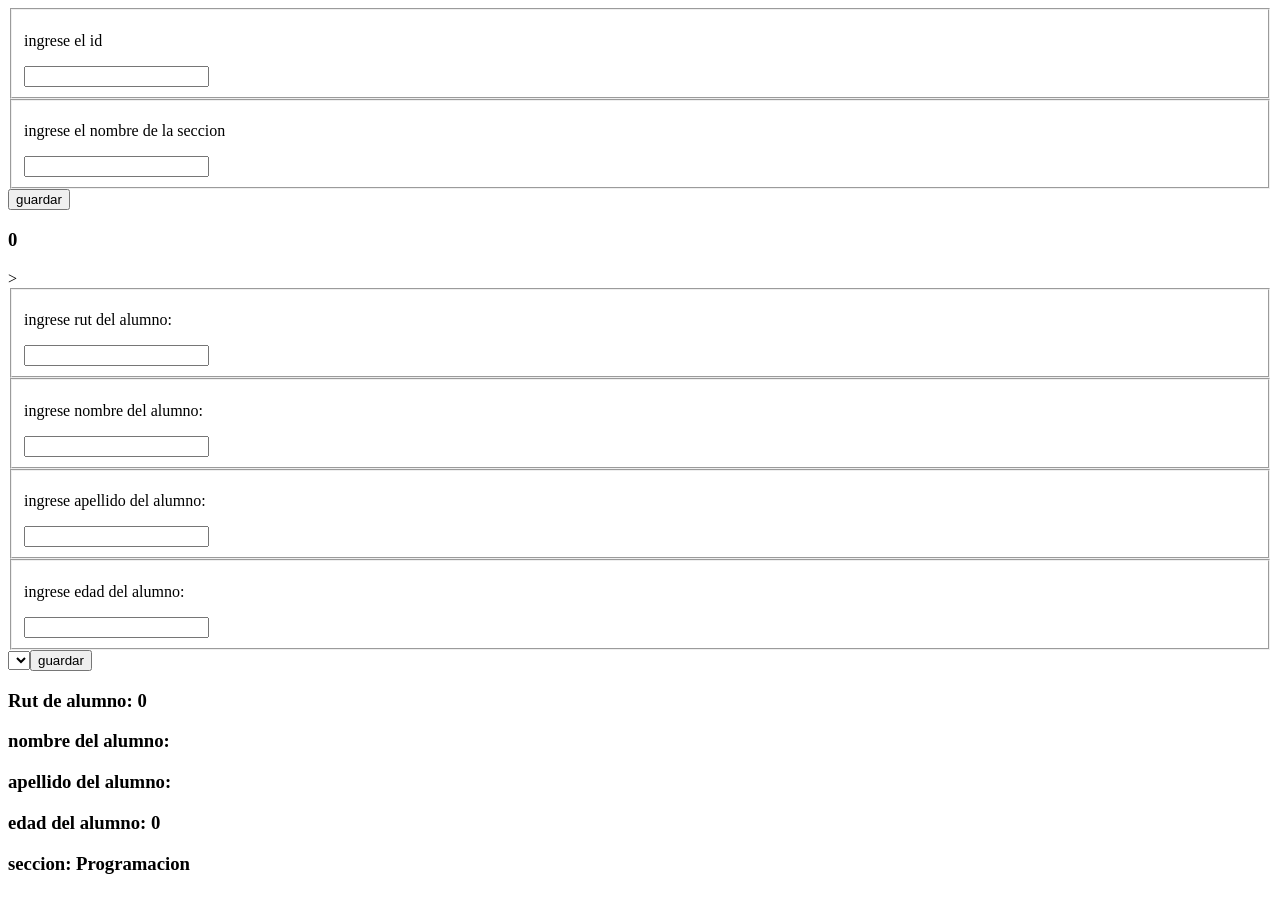
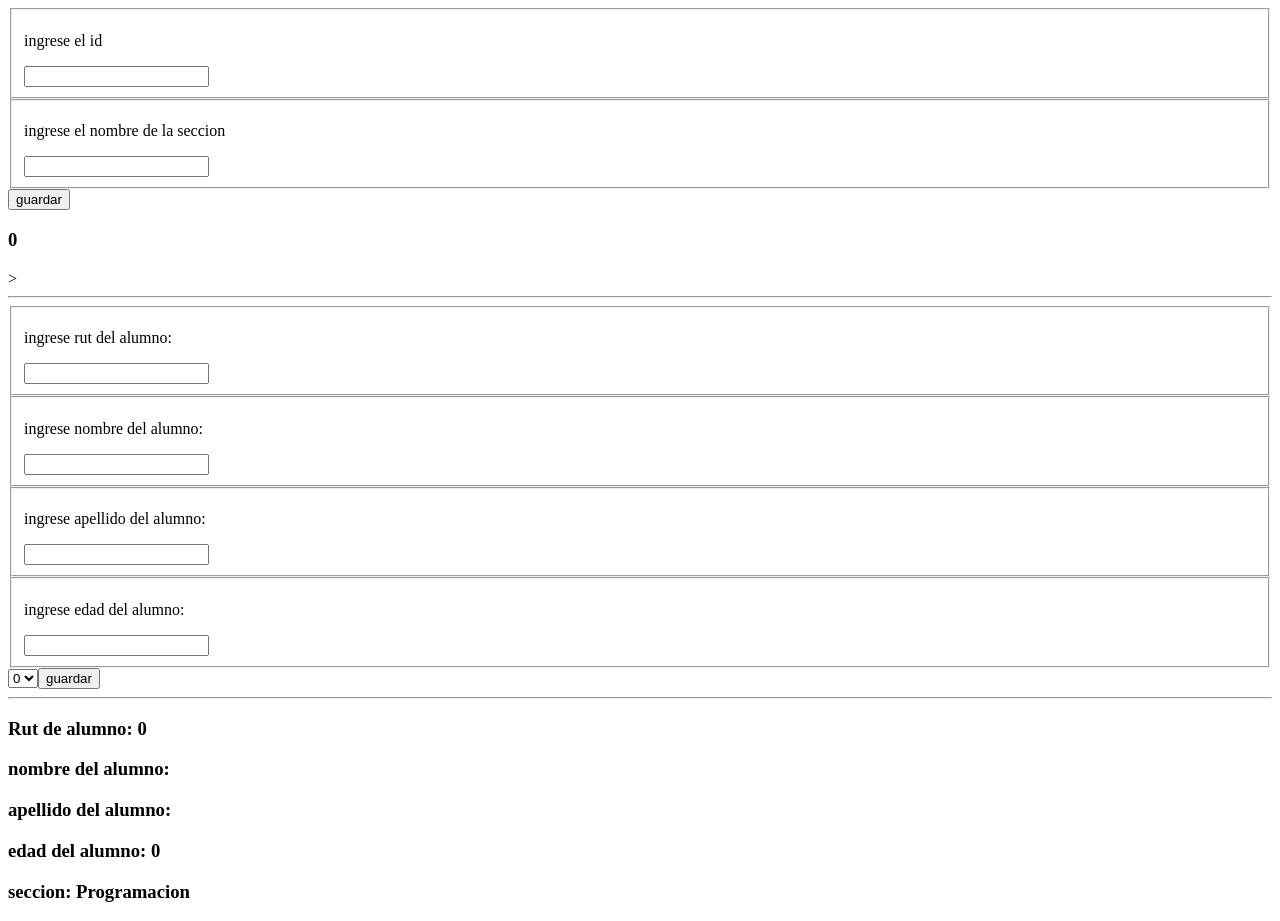
Before and after one commit to nicolasCis/pruebaNico1, an Angular app: page / in a window 1280 px wide. Before the commit the page ends 893 px from the top, so only its background shows below. Built offline with nearby package versions, Linux system fonts and the light colour scheme.

Commit message:
agregar, listar, lista desplegable listo

```diff
--- a/src/app/app.component.html
+++ b/src/app/app.component.html
@@ -1,6 +1,5 @@
 <app-formulario-seccion (salvar)="guardarSeccion($event)"></app-formulario-seccion>
 <app-listar-seccion [listaSeccion]="listarSeccion"></app-listar-seccion>
-
-
-<app-formulario-alumno (salvarAlumnos)="guardarAlumnos($event)"></app-formulario-alumno>
+<hr>
+<app-formulario-alumno (salvarAlumnos)="guardarAlumnos($event)"  [secciones]="listarSeccion"></app-formulario-alumno>
 <app-listar-alumno [listaAlumno]="listarAlumno" ></app-listar-alumno>
--- a/src/app/componentes/alumno/alumno.component.html
+++ b/src/app/componentes/alumno/alumno.component.html
@@ -1,4 +1,5 @@
 <section>
+  <hr>
   <h3>Rut de alumno: {{alumno.rutAlumno}}</h3>
   <h3>nombre del alumno: {{alumno.nombreAlumno}}</h3>
   <h3>apellido del alumno: {{alumno.apellidoAlumno}}</h3>
--- a/src/app/componentes/formulario-alumno/formulario-alumno.component.html
+++ b/src/app/componentes/formulario-alumno/formulario-alumno.component.html
@@ -16,7 +16,7 @@
     <input type="number" name="edadAlumno" (input)="edadAlumno($event)">
   </fieldset>
   <select name="seccion">
-    <option *ngFor="let x of secciones">{{x.idSeccion}}</option>
+    <option *ngFor="let x of secciones">{{x.idSeccion}}  {{x.nombreSeccion}}</option>
   </select>
   <button (click)="guarda($event)">guardar</button>
 </section>
```
